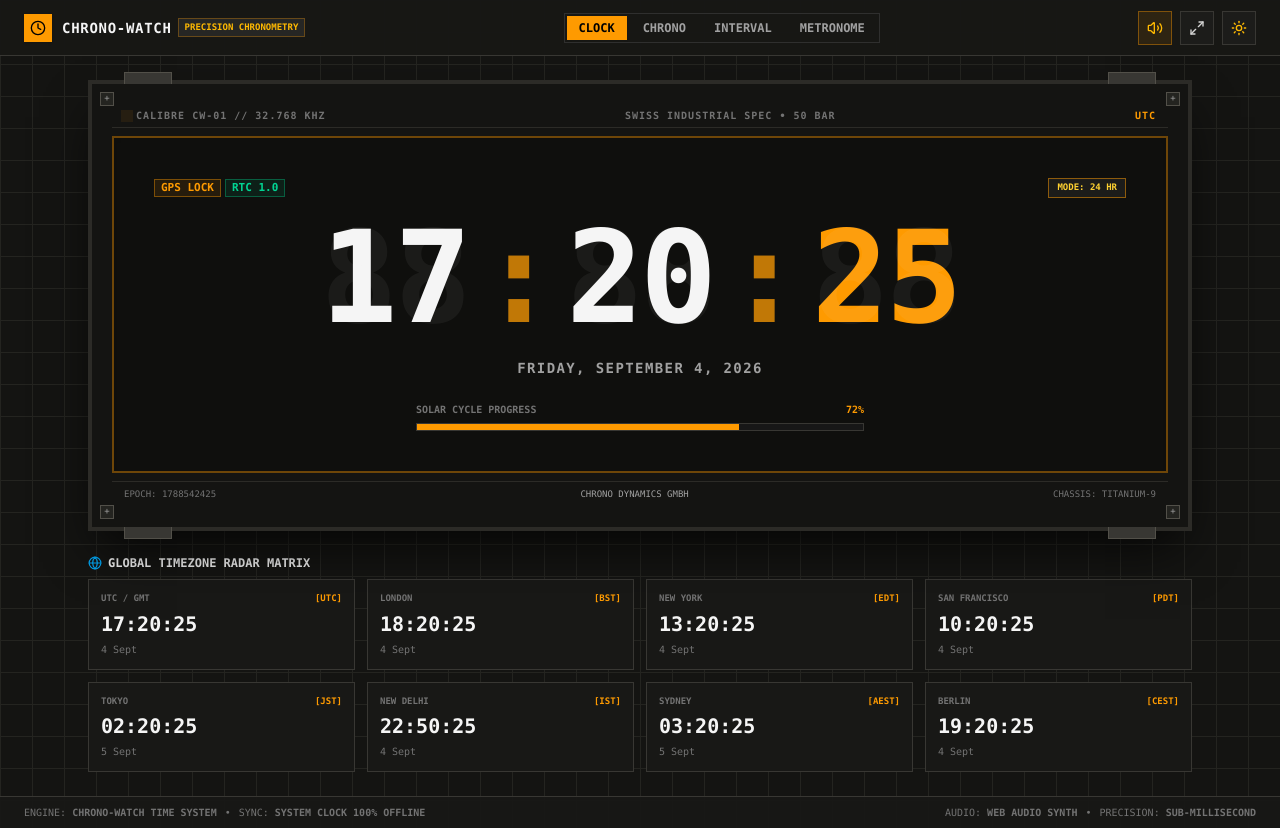
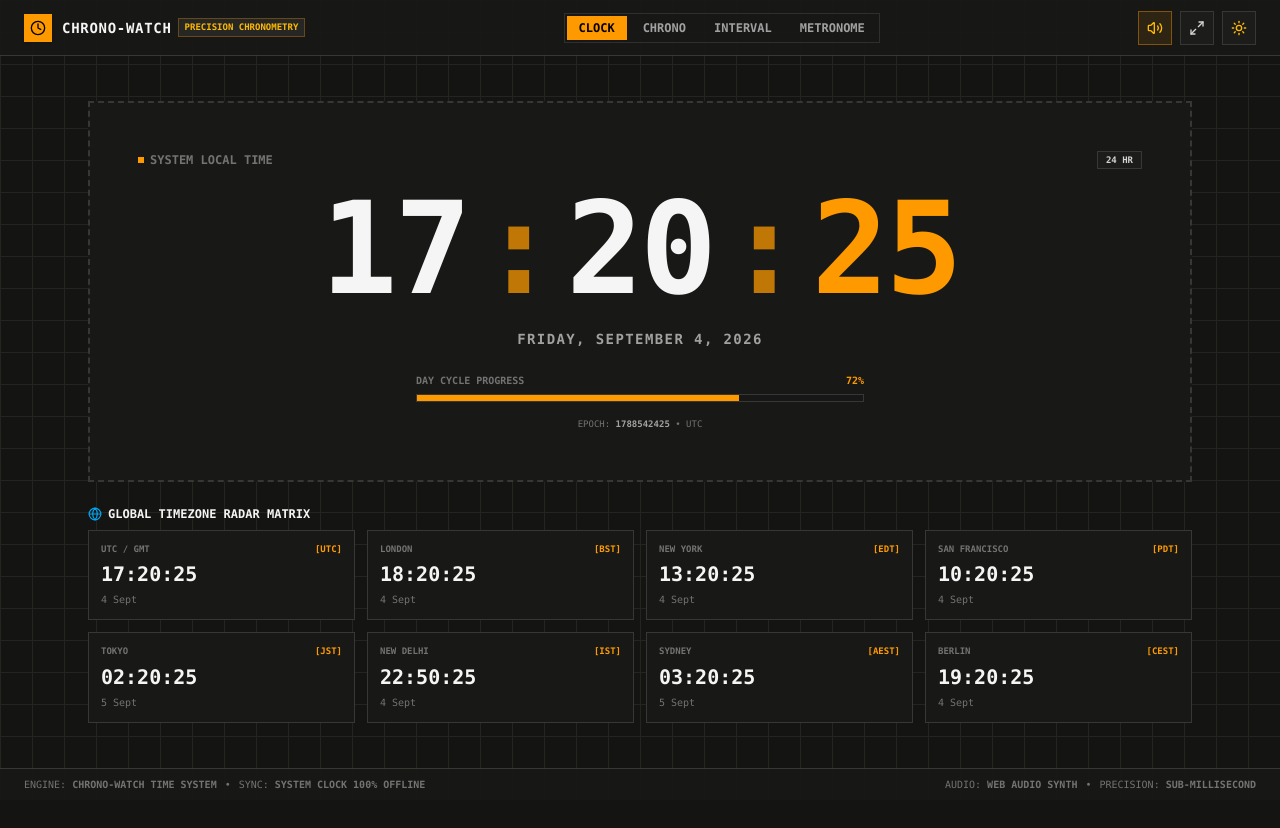
Before and after one commit to khokharsnehil45/chrono-watch, a Next.js app: page / in a window 1280 px wide. After the commit the page ends 800 px from the top, so only its background shows below. Built offline with nearby package versions, Linux system fonts and the light colour scheme.

Commit message:
simplify watch box to dashed border with interactive hover highlight

```diff
--- a/app/page.tsx
+++ b/app/page.tsx
@@ -326,69 +326,34 @@ export default function ChronoWatchCockpit() {
         {activeMode === "CLOCK" && (
           <div className="space-y-4 sm:space-y-6">
 
-            {/* Physical Watch Bezel Case with Corner Screws & Lugs */}
-            <div className={`border-4 ${
-              theme === "dark" ? "border-[#2c2b27] bg-[#141412] shadow-2xl shadow-black/80" : "border-[#b8b5a8] bg-[#f5f4ef] shadow-xl"
-            } p-3 sm:p-5 relative`}>
+            {/* Simple Dashed Holding Box with Hover Glow Highlight */}
+            <div className={`border-2 border-dashed p-6 sm:p-12 transition-all duration-200 group relative ${
+              theme === "dark"
+                ? "border-[#383733] bg-[#181816] hover:border-amber-500 hover:bg-amber-500/[0.03] hover:shadow-lg hover:shadow-amber-500/5"
+                : "border-[#d4d2c7] bg-white hover:border-amber-600 hover:bg-amber-50/30 hover:shadow-md"
+            }`}>
 
-              {/* Outer Physical Watch Lugs / Mount Accents */}
-              <div className="absolute -top-3 left-8 w-12 h-3 bg-[#383733] border-t border-x border-[#525049] hidden sm:block"></div>
-              <div className="absolute -top-3 right-8 w-12 h-3 bg-[#383733] border-t border-x border-[#525049] hidden sm:block"></div>
-              <div className="absolute -bottom-3 left-8 w-12 h-3 bg-[#383733] border-b border-x border-[#525049] hidden sm:block"></div>
-              <div className="absolute -bottom-3 right-8 w-12 h-3 bg-[#383733] border-b border-x border-[#525049] hidden sm:block"></div>
-
-              {/* 4 Corner Screws (Hex / Torx Bolts) */}
-              <div className="absolute top-2 left-2 w-3.5 h-3.5 rounded-none border border-[#525049] bg-[#242420] flex items-center justify-center font-mono text-[9px] text-neutral-400 select-none">
-                +
-              </div>
-              <div className="absolute top-2 right-2 w-3.5 h-3.5 rounded-none border border-[#525049] bg-[#242420] flex items-center justify-center font-mono text-[9px] text-neutral-400 select-none">
-                +
-              </div>
-              <div className="absolute bottom-2 left-2 w-3.5 h-3.5 rounded-none border border-[#525049] bg-[#242420] flex items-center justify-center font-mono text-[9px] text-neutral-400 select-none">
-                +
-              </div>
-              <div className="absolute bottom-2 right-2 w-3.5 h-3.5 rounded-none border border-[#525049] bg-[#242420] flex items-center justify-center font-mono text-[9px] text-neutral-400 select-none">
-                +
-              </div>
-
-              {/* Top Bezel Case Technical Engravings */}
-              <div className="flex items-center justify-between px-3 py-1 mb-2 border-b border-[#2c2b27] text-[8px] sm:text-[10px] font-mono font-bold tracking-widest text-neutral-500 uppercase">
+              {/* Header inside dashed box */}
+              <div className="flex items-center justify-between text-[10px] sm:text-xs font-black uppercase text-neutral-500 group-hover:text-amber-500 transition-colors mb-2">
                 <span className="flex items-center gap-1.5">
-                  <span className="w-1.5 h-1.5 bg-amber-500 animate-ping"></span>
-                  <span>CALIBRE CW-01 // 32.768 kHz</span>
-                </span>
-                <span className="hidden sm:inline">SWISS INDUSTRIAL SPEC • 50 BAR</span>
-                <span className="text-amber-500 font-black">
-                  {now ? Intl.DateTimeFormat().resolvedOptions().timeZone.toUpperCase() : "SYNCING"}
-                </span>
-              </div>
-
-              {/* Inner Recessed Matte LCD Display Box */}
-              <div className={`p-4 sm:p-10 border-2 ${
-                theme === "dark"
-                  ? "border-amber-500/40 bg-[#0f0f0d] shadow-inner"
-                  : "border-amber-600 bg-amber-50/50 shadow-inner"
-              } text-center relative overflow-hidden`}>
-
-                {/* LCD Top Status Flags */}
-                <div className="flex items-center justify-between text-[9px] sm:text-[11px] font-black uppercase text-amber-500 mb-2">
-                  <span className="flex items-center gap-1">
-                    <span className="px-1.5 py-0.2 border border-amber-500/40 bg-amber-500/10">GPS LOCK</span>
-                    <span className="px-1.5 py-0.2 border border-emerald-500/40 bg-emerald-500/10 text-emerald-400">RTC 1.0</span>
+                  <span className="w-1.5 h-1.5 bg-amber-500 transition-transform group-hover:scale-125"></span>
+                  <span>SYSTEM LOCAL TIME</span>
                 </span>
 
-                  {/* 12H / 24H Toggle Button */}
+                {/* 12H / 24H Toggle */}
                 <button
                   onClick={() => setIs24Hour(!is24Hour)}
                   className={`px-2 py-0.5 border text-[9px] font-bold uppercase transition cursor-pointer ${
-                      theme === "dark" ? "border-amber-500/50 bg-[#1c1c1a] text-amber-300 hover:bg-amber-500/20" : "border-amber-400 bg-white text-amber-900"
+                    theme === "dark"
+                      ? "border-[#383733] group-hover:border-amber-500/50 bg-[#1c1c1a] text-neutral-300 group-hover:text-amber-300"
+                      : "border-neutral-300 group-hover:border-amber-500 bg-neutral-100 text-neutral-800"
                   }`}
                 >
-                    MODE: {is24Hour ? "24 HR" : "12 HR (AM/PM)"}
+                  {is24Hour ? "24 HR" : "12 HR"}
                 </button>
               </div>
 
-                {/* Primary Huge Monospace Digits */}
+              {/* Primary Huge Digits */}
               {now ? (() => {
                 let hours = now.getHours();
                 let ampm = "";
@@ -401,18 +366,7 @@ export default function ChronoWatchCockpit() {
                 const secStr = String(now.getSeconds()).padStart(2, "0");
 
                 return (
-                    <div className="relative my-2 sm:my-4">
-                      {/* Faint Background 88:88:88 Ghost Segments */}
-                      <div className={`absolute inset-0 font-mono text-5xl sm:text-8xl md:text-9xl font-black tracking-tight flex items-baseline justify-center gap-1 sm:gap-3 pointer-events-none opacity-5 select-none ${textPrimary}`}>
-                        <span>88</span>
-                        <span>:</span>
-                        <span>88</span>
-                        <span>:</span>
-                        <span>88</span>
-                      </div>
-
-                      {/* Active Live Digits */}
-                      <div className="font-mono text-5xl sm:text-8xl md:text-9xl font-black tracking-tight flex items-baseline justify-center gap-1 sm:gap-3">
+                  <div className="font-mono text-5xl sm:text-8xl md:text-9xl font-black tracking-tight flex items-baseline justify-center gap-1 sm:gap-3 my-2 sm:my-4">
                     <span className={textPrimary}>{hrsStr}</span>
                     <span className="text-amber-500 animate-pulse">:</span>
                     <span className={textPrimary}>{minStr}</span>
@@ -422,42 +376,37 @@ export default function ChronoWatchCockpit() {
                       <span className="text-xs sm:text-xl font-black text-amber-400 ml-1 sm:ml-2">{ampm}</span>
                     )}
                   </div>
-                    </div>
                 );
               })() : (
-                  <div className="text-4xl text-neutral-600 py-8 font-mono">00:00:00</div>
+                <div className="text-4xl text-neutral-600 py-8 font-mono text-center">00:00:00</div>
               )}
 
               {/* Date Banner */}
-                <div className={`text-xs sm:text-sm font-bold uppercase tracking-widest ${textSecondary}`}>
+              <div className={`text-center text-xs sm:text-sm font-bold uppercase tracking-widest ${textSecondary}`}>
                 {now ? now.toLocaleDateString(undefined, { weekday: "long", year: "numeric", month: "long", day: "numeric" }) : "---"}
               </div>
 
-                {/* Day Progress Indicator */}
+              {/* Progress of Current Day */}
               {now && (
                 <div className="mt-6 space-y-1.5 max-w-md mx-auto">
                   <div className="flex items-center justify-between text-[10px] text-neutral-500 font-bold font-mono">
-                      <span>SOLAR CYCLE PROGRESS</span>
+                    <span>DAY CYCLE PROGRESS</span>
                     <span className="text-amber-500">
                       {Math.round(((now.getHours() * 3600 + now.getMinutes() * 60 + now.getSeconds()) / 86400) * 100)}%
                     </span>
                   </div>
-                    <div className="w-full h-2 bg-neutral-900 border border-[#383733] overflow-hidden">
+                  <div className="w-full h-2 bg-neutral-900 border border-[#383733] group-hover:border-amber-500/40 overflow-hidden transition-colors">
                     <div
-                        className="h-full bg-amber-500"
+                      className="h-full bg-amber-500 transition-all duration-300"
                       style={{ width: `${((now.getHours() * 3600 + now.getMinutes() * 60 + now.getSeconds()) / 86400) * 100}%` }}
                     />
                   </div>
                 </div>
               )}
 
-              </div>
-
-              {/* Bottom Bezel Case Engraving Bar */}
-              <div className="flex items-center justify-between px-3 py-1.5 mt-2 border-t border-[#2c2b27] text-[8px] sm:text-[9px] font-mono text-neutral-500 uppercase">
-                <span>EPOCH: {now ? Math.floor(now.getTime() / 1000) : "---"}</span>
-                <span className="text-neutral-400">CHRONO DYNAMICS GMBH</span>
-                <span>CHASSIS: TITANIUM-9</span>
+              {/* Ticking Epoch Tag */}
+              <div className="text-center mt-4 text-[9px] text-neutral-500 font-mono">
+                EPOCH: <strong className="text-neutral-400">{now ? Math.floor(now.getTime() / 1000) : "---"}</strong> • {now ? Intl.DateTimeFormat().resolvedOptions().timeZone : "SYNCING"}
               </div>
 
             </div>
```
Lines whose indentation alone changed are shown as unchanged.
